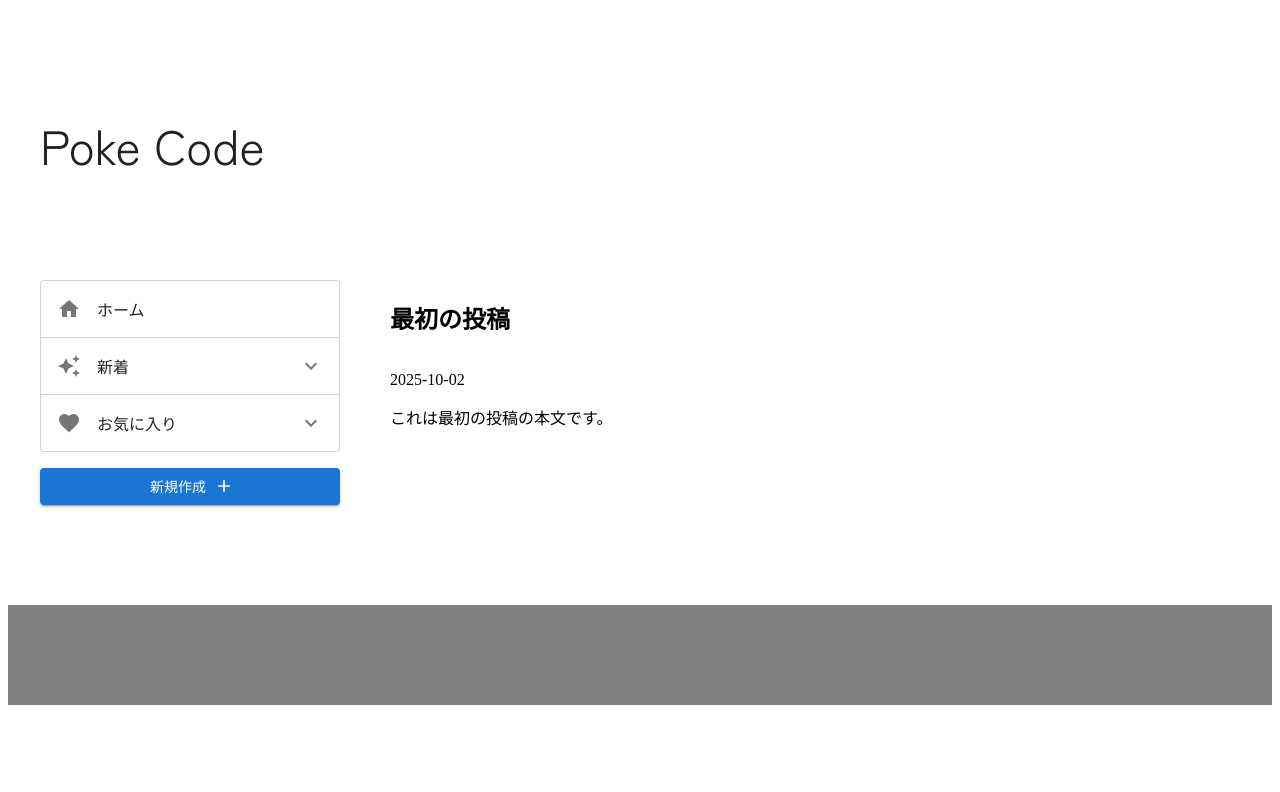
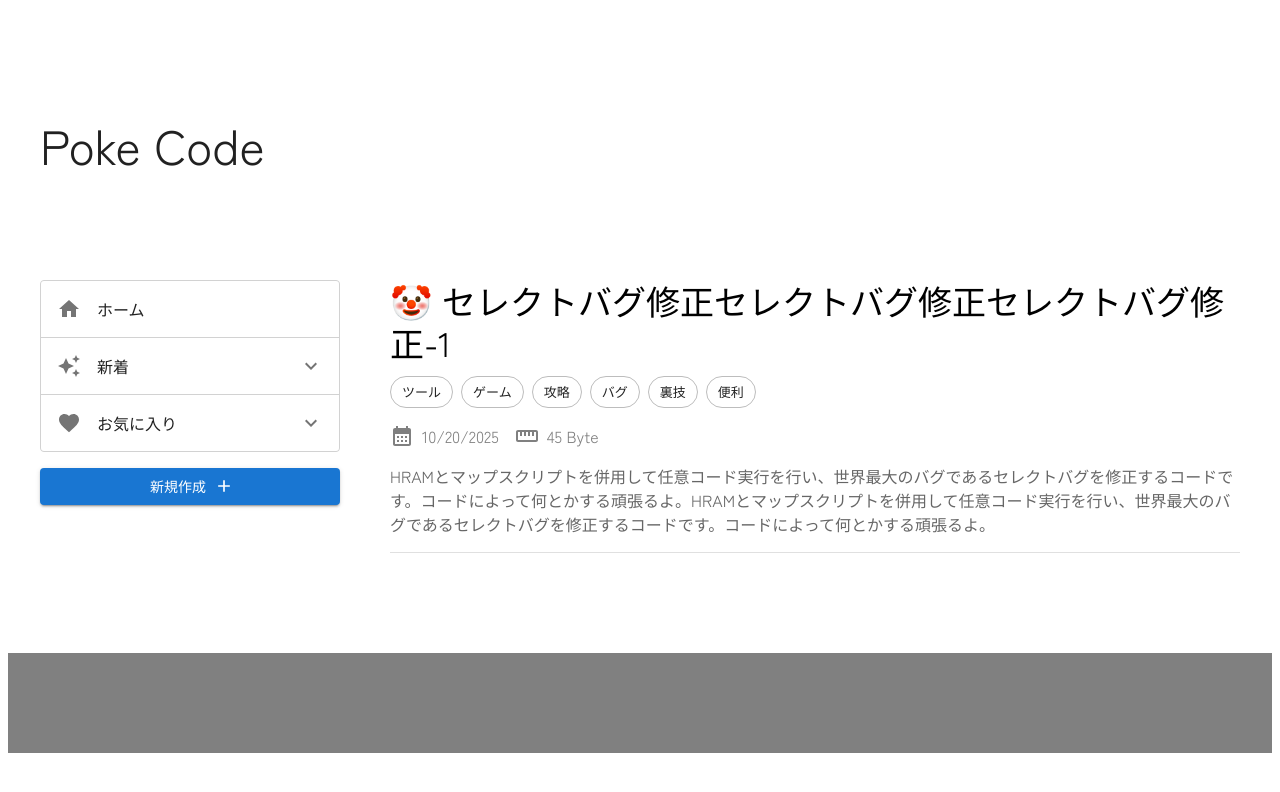
Before and after one commit to i-X-ce/poke-code, a Next.js app: page /codes/first-post in a window 1280 px wide. Shown: the top 792 px of the page. Built offline with nearby package versions, Linux system fonts and the light colour scheme; what @mui/material-nextjs would draw is missing.

Commit message:
🎨 Detailページのヘッダ部分を作った

```diff
--- a/src/app/codes/[id]/page.tsx
+++ b/src/app/codes/[id]/page.tsx
@@ -1,32 +1,31 @@
 import path from 'path'
 import fs from 'fs/promises'
 import React from 'react'
-import { Stack } from '@mui/material'
+import { Divider, Stack, Typography } from '@mui/material'
+import { createMockCodeData } from '@/lib/model/CodeDataModel'
+import CodeInfo from '@/app/_components/CodeInfo'
+import CodeTags from '@/app/_components/CodeTags'
 
 interface CodePageProps {
   params: Promise<{ id: string }>
 }
 
-interface CodeType {
-  title: string
-  date: string
-  content: string
-}
-
 const CodePage: React.FC<CodePageProps> = async ({ params }) => {
   const { id } = await params
-  const codeData = await getCodeData(id)
+  const data = await getCodeData(id)
 
-  if (!codeData) {
+  if (!data) {
     return <div>Code not found</div>
   }
 
   return (
     <div>
-      <Stack>
-        <h1>{codeData.title}</h1>
-        <p>{codeData.date}</p>
-        <div>{codeData.content}</div>
+      <Typography variant='h4' gutterBottom>{data.icon} {data.title}</Typography>
+      <Stack gap={2}>
+        <CodeTags data={data} />
+        <CodeInfo data={data} />
+        <Typography color='textSecondary' >{data.detail}</Typography>
+        <Divider />
       </Stack>
     </div>
   )
@@ -42,14 +41,56 @@ export async function generateStaticParams() {
 }
 
 async function getCodeData(id: string) {
-  const filePath = path.join(process.cwd(), 'src/data/codes', `${id}.json`);
-  try {
-    const fileContents = await fs.readFile(filePath, 'utf8');
-    const data = JSON.parse(fileContents);
-    return data as CodeType;
-  } catch (error) {
-    return null;
-  }
+  return createMockCodeData(1)
 }
 
+// interface CodePageProps {
+//   params: Promise<{ id: string }>
+// }
+
+// interface CodeType {
+//   title: string
+//   date: string
+//   content: string
+// }
+
+// const CodePage: React.FC<CodePageProps> = async ({ params }) => {
+//   const { id } = await params
+//   const codeData = await getCodeData(id)
+
+//   if (!codeData) {
+//     return <div>Code not found</div>
+//   }
+
+//   return (
+//     <div>
+//       <Stack>
+//         <h1>{codeData.title}</h1>
+//         <p>{codeData.date}</p>
+//         <div>{codeData.content}</div>
+//       </Stack>
+//     </div>
+//   )
+// }
+
+
+// export async function generateStaticParams() {
+//   const codesDirectory = path.join(process.cwd(), 'src/data/codes')
+//   const filenames = await fs.readdir(codesDirectory);
+
+//   const ids = filenames.map((filename) => ({ id: filename.replace(/\.json$/, '') }))
+//   return ids;
+// }
+
+// async function getCodeData(id: string) {
+//   const filePath = path.join(process.cwd(), 'src/data/codes', `${id}.json`);
+//   try {
+//     const fileContents = await fs.readFile(filePath, 'utf8');
+//     const data = JSON.parse(fileContents);
+//     return data as CodeType;
+//   } catch (error) {
+//     return null;
+//   }
+// }
+
 export default CodePage
```
